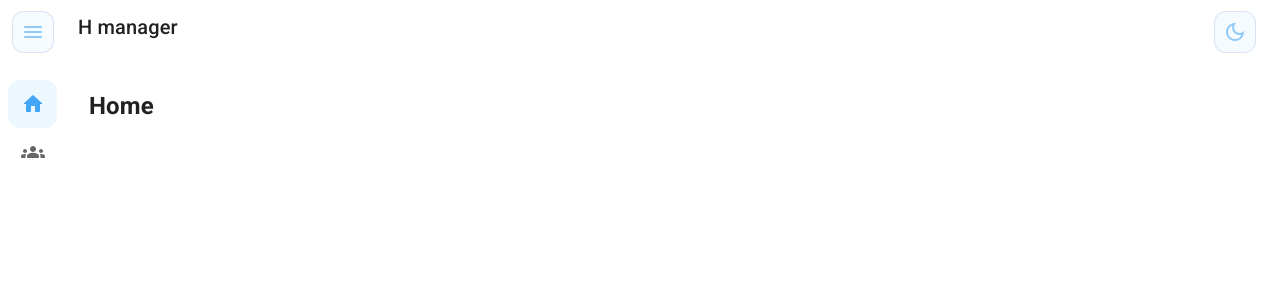
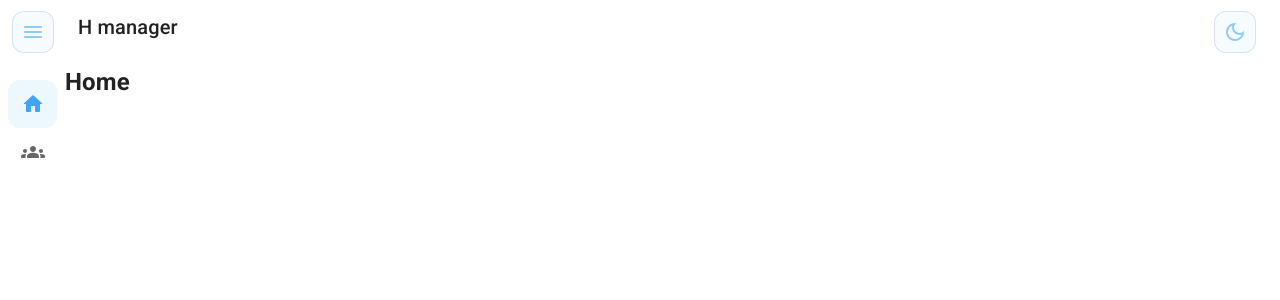
Before and after one commit to JirlanSouza/h-manager-front, a React (Vite) app: page / in a window 1280 px wide. Shown: the top 300 px of the page. Built offline with nearby package versions, Linux system fonts and the light colour scheme.

Commit message:
reafctor: change the `MainComponent` style

```diff
--- a/src/app/components/MainContentComponent.tsx
+++ b/src/app/components/MainContentComponent.tsx
@@ -17,9 +17,9 @@ export function MainContentComponent({ children }: MainContentComponentProps) {
                 marginTop: `calc(${
                     theme.mixins.toolbar.minHeight
                 }px + ${theme.spacing(1)})`,
-                padding: 3,
-                borderTopLeftRadius: theme.spacing(1.5),
-                background: theme.palette.background.default,
+                pr: 1,
+                pb: 1,
+                overflow: "hidden",
             }}
         >
             {children}
```
